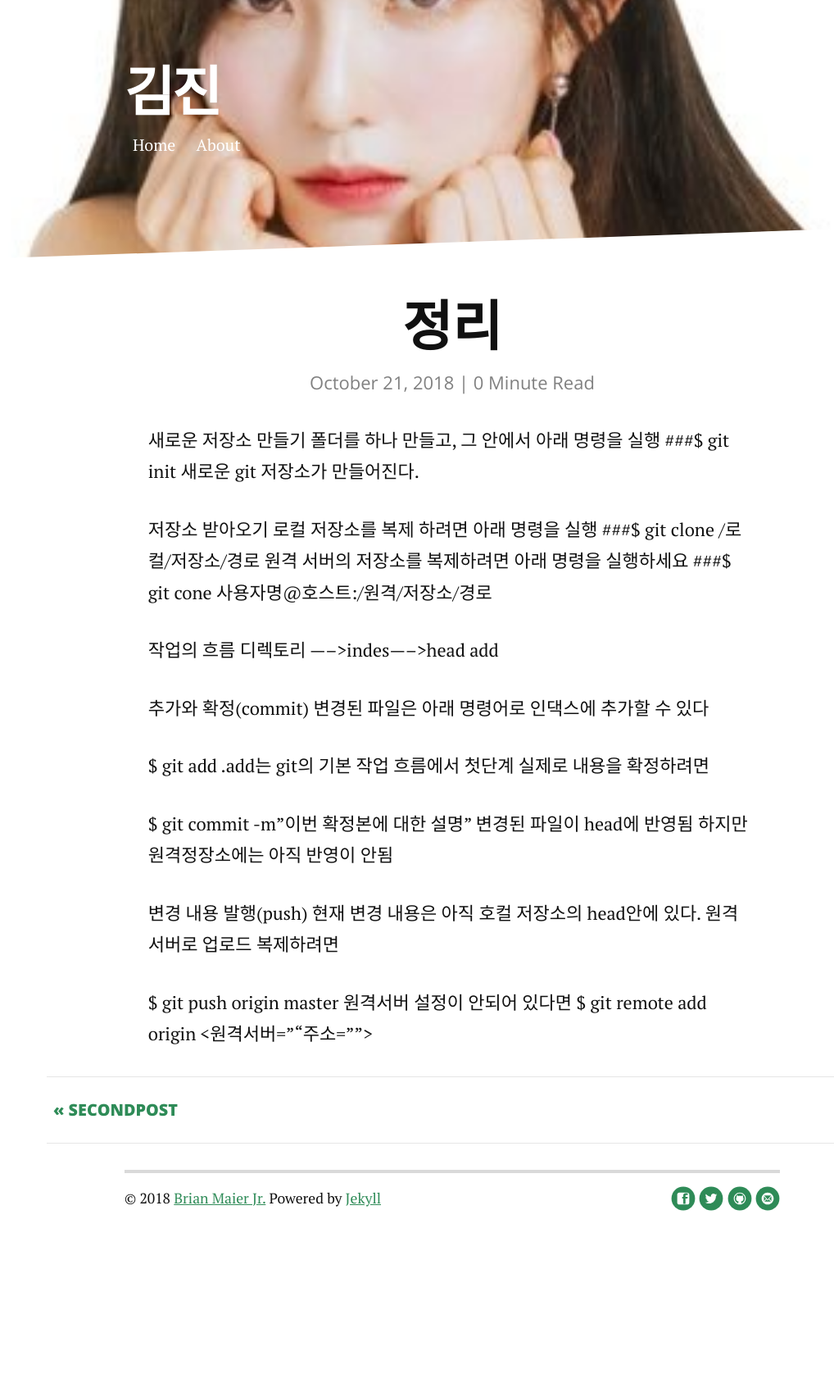
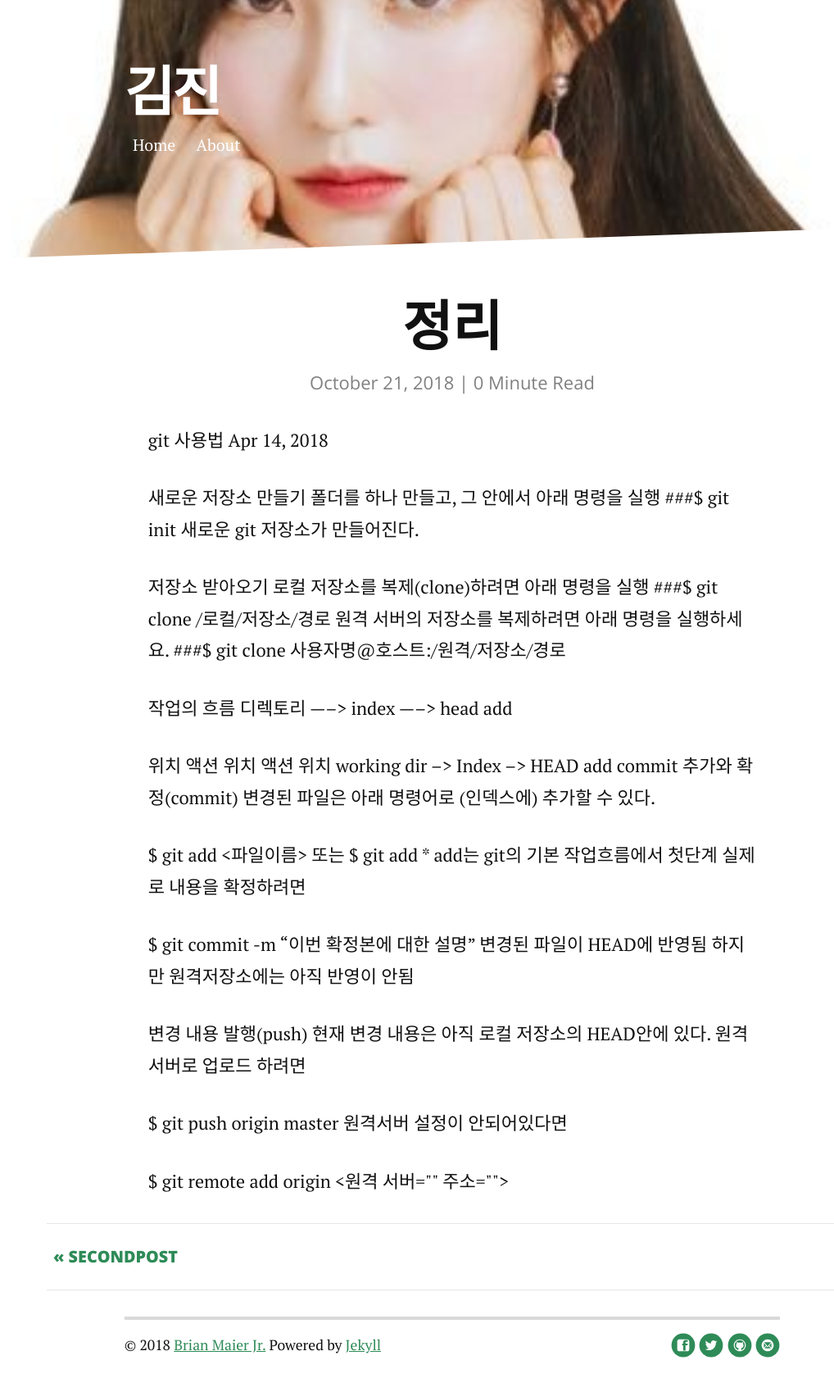
Before and after one commit to syjsjin1/syjsjin1.github.io, a Jekyll site: the page built from _posts/2018-10-21-정리.markdown, in a window 1280 px wide. Shown: the whole page at 82% size, without its empty margins (88-1106 px from the left). Built offline with Jekyll 4.4.1, drawn with Linux system fonts in a browser that asks for light colours; nearby versions of some CDN libraries; our own code applies the rules of GitHub Pages for plain Markdown files; before the commit the page ends 1519 px from its top, so only the background shows below that.

Commit message:
change posts

```diff
--- a/_posts/2018-10-21-정리.markdown
+++ b/_posts/2018-10-21-정리.markdown
@@ -1,23 +1,33 @@
+git 사용법
+Apr 14, 2018
+
 새로운 저장소 만들기
 폴더를 하나 만들고, 그 안에서 아래 명령을 실행 ###$ git init 새로운 git 저장소가 만들어진다.
 
 저장소 받아오기
-로컬 저장소를 복제 하려면 아래 명령을 실행 ###$ git clone /로컬/저장소/경로 원격 서버의 저장소를 복제하려면 아래 명령을 실행하세요 ###$ git cone 사용자명@호스트:/원격/저장소/경로
+로컬 저장소를 복제(clone)하려면 아래 명령을 실행 ###$ git clone /로컬/저장소/경로 원격 서버의 저장소를 복제하려면 아래 명령을 실행하세요. ###$ git clone 사용자명@호스트:/원격/저장소/경로
 
 작업의 흐름
-디렉토리 ----->indes----->head add
+디렉토리 —–> index —–> head add
 
+위치	액션	위치	액션	위치
+working dir	–>	Index	–>	HEAD
+ 	add	 	commit
 추가와 확정(commit)
-변경된 파일은 아래 명령어로 인댁스에 추가할 수 있다
+변경된 파일은 아래 명령어로 (인덱스에) 추가할 수 있다.
 
-$ git add .add는 git의 기본 작업 흐름에서 첫단계 실제로 내용을 확정하려면
+$ git add <파일이름> 또는 $ git add *
+add는 git의 기본 작업흐름에서 첫단계
+실제로 내용을 확정하려면
 
-$ git commit -m"이번 확정본에 대한 설명"
-변경된 파일이 head에 반영됨 하지만 원격정장소에는 아직 반영이 안됨
+$ git commit -m “이번 확정본에 대한 설명”
+변경된 파일이 HEAD에 반영됨
+하지만 원격저장소에는 아직 반영이 안됨
 
 변경 내용 발행(push)
-현재 변경 내용은 아직 호컬 저장소의 head안에 있다. 원격 서버로 업로드 복제하려면
+현재 변경 내용은 아직 로컬 저장소의 HEAD안에 있다. 원격 서버로 업로드 하려면
 
 $ git push origin master
-원격서버 설정이 안되어 있다면
-$ git remote add origin <원격서버=""주소="">
+원격서버 설정이 안되어있다면
+
+$ git remote add origin <원격 서버="" 주소="">
```
